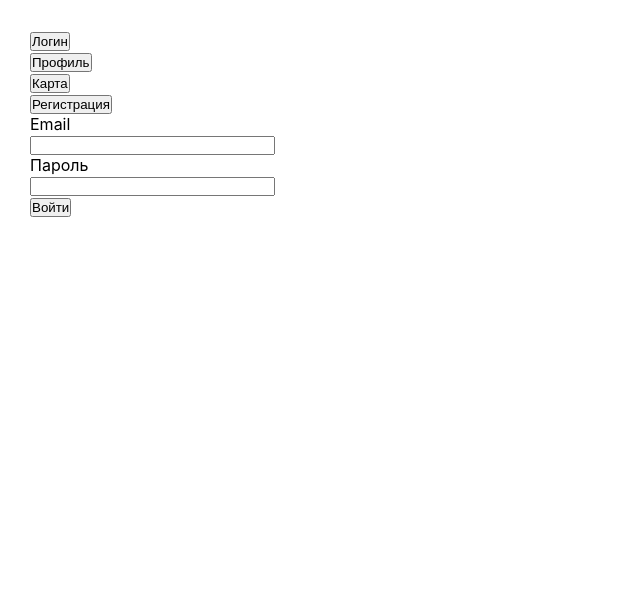
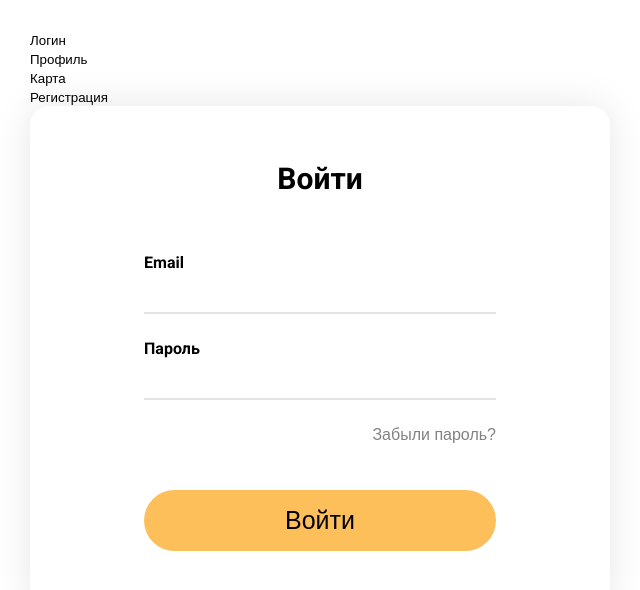
Before and after one commit to i3npyc/taxi, a React (Create React App) app: page / in a window 1280 px wide. Shown: the top 590 px of the page, without its empty margins (0-640 px from the left). Built offline with nearby package versions, Linux system fonts and the light colour scheme; the HTML template or start-up script is replaced by a standard one.

Commit message:
feat: add UI components and some styles

```diff
--- a/package.json
+++ b/package.json
@@ -12,6 +12,7 @@
     "react": "^17.0.2",
     "react-dom": "^17.0.2",
     "react-scripts": "4.0.3",
+    "styled-components": "^5.3.3",
     "web-vitals": "^1.1.2"
   },
   "scripts": {
@@ -20,7 +21,7 @@
     "test": "react-scripts test",
     "eject": "react-scripts eject",
     "predeploy": "npm run build",
-    "deploy": "gh-pages -d build --branch master"
+    "deploy": "gh-pages -d build"
   },
   "eslintConfig": {
     "extends": [
--- a/public/index.html
+++ b/public/index.html
@@ -11,6 +11,9 @@
     />
     <link rel="apple-touch-icon" href="%PUBLIC_URL%/logo192.png" />
     <link rel="manifest" href="%PUBLIC_URL%/manifest.json" />
+    <style>
+      @import url("https://fonts.googleapis.com/css2?family=Roboto:wght@400;700&display=swap");
+    </style>
     <title>React App</title>
   </head>
   <body>
--- a/src/App.css
+++ b/src/App.css
@@ -2,6 +2,9 @@
   margin: 0;
   padding: 0;
   box-sizing: border-box;
+}
+body {
+  font-family: 'Roboto', sans-serif;
 }
 .App {
   padding: 30px;
@@ -9,3 +12,15 @@
 li {
   list-style: none;
 }
+input {
+  border: none;
+  background: none;
+}
+input:focus {
+  outline: none;
+}
+button {
+  border: none;
+  background: none;
+  cursor: pointer;
+}
--- /dev/null
+++ b/src/components/elements/Button/Button.jsx
@@ -0,0 +1,19 @@
+import React from 'react';
+import styled from 'styled-components';
+
+const Button = ({ children }) => (
+  <Button.Container>{children}</Button.Container>
+);
+
+Button.Container = styled.button`
+  height: 61px;
+  padding: 0px 141px;
+  display: inline-flex;
+  justify-content: center;
+  align-items: center;
+  background: #fdbf5a;
+  border-radius: 70px;
+  font-size: 25px;
+`;
+
+export default Button;
--- a/src/components/index.js
+++ b/src/components/index.js
@@ -1 +1,2 @@
 export { default as Header } from './Header/Header';
+export { default as Button } from './elements/Button/Button';
--- a/src/pages/Login.jsx
+++ b/src/pages/Login.jsx
@@ -1,5 +1,7 @@
 import React from 'react';
+import styled from 'styled-components';
 import { Map } from './index';
+import { Button } from '../components/index'
 
 class Login extends React.Component {
   state = { currentPage: '' };
@@ -18,17 +20,32 @@ class Login extends React.Component {
     return (
       <>
         {!currentPage.length ? (
-          <form onSubmit={this.prevent}>
-            <label htmlFor="email">Email</label>
-            <div>
-              <input type="email" name="email" id="email" size="28" />
-            </div>
-            <label htmlFor="passord">Пароль</label>
-            <div>
-              <input type="password" name="password" id="password" size="28" />
-            </div>
-            <button onClick={() => this.navigateTo('map')}>Войти</button>
-          </form>
+          <Login.Container>
+            <Login.Form onSubmit={this.prevent}>
+              <Login.Title>Войти</Login.Title>
+              <Login.InputContainer>
+                <Login.Label htmlFor="email">Email</Login.Label>
+                <Login.Input type="email" name="email" id="email" size="28" />
+              </Login.InputContainer>
+              <Login.InputContainer>
+                <Login.Label htmlFor="passord">Пароль</Login.Label>
+                <Login.Input
+                  type="password"
+                  name="password"
+                  id="password"
+                  size="28"
+                />
+              </Login.InputContainer>
+              <Login.ForgetContainer>
+                <Login.Forget>Забыли пароль?</Login.Forget>
+              </Login.ForgetContainer>
+              {/* <Login.Button onClick={() => this.navigateTo('map')}>
+                Войти
+              </Login.Button> */}
+              <Button>Войти</Button>
+
+            </Login.Form>
+          </Login.Container>
         ) : (
           <section>{PAGES[currentPage]}</section>
         )}
@@ -37,4 +54,57 @@ class Login extends React.Component {
   }
 }
 
+Login.Container = styled.div`
+  max-width: 580px;
+  padding: 55px 0px;
+  display: flex;
+  justify-content: center;
+  align-items: center;
+  background: #ffffff;
+  box-shadow: 0px 0px 40px rgba(0, 0, 0, 0.1);
+  border-radius: 20px;
+`;
+Login.Form = styled.form``;
+Login.Title = styled.div`
+  margin: 0px 0px 57px 0px;
+  text-align: center;
+  font-weight: 700;
+  font-size: 30px;
+  line-height: 35px;
+`;
+Login.InputContainer = styled.div`
+  margin: 0px 0px 25px 0px;
+  &:last-child {
+    margin: 0px 0px 0px 0px;
+  }
+`;
+Login.Label = styled.label`
+  font-weight: 700;
+  font-size: 16px;
+  line-height: 19px;
+`;
+Login.Input = styled.input`
+  display: block;
+  width: 100%;
+  height: 42px;
+  background: transparent;
+  border-bottom: 2px solid #e4e4e4;
+  font-size: 18px;
+  line-height: 21px;
+  color: #828282;
+`;
+Login.ForgetContainer = styled.div`
+  margin: 0px 0px 46px 0px;
+  display: flex;
+  justify-content: flex-end;
+`;
+Login.Forget = styled.button`
+  font-size: 16px;
+  line-height: 19px;
+  color: #828282;
+  &:hover {
+    color: #fdbf5a;
+  }
+`;
+
 export default Login;
```
Also changed, not shown: src/components/elements/Input/Input.jsx (added, +35 -0 lines), 1 other file (tests, documents, lock files or other folders).
